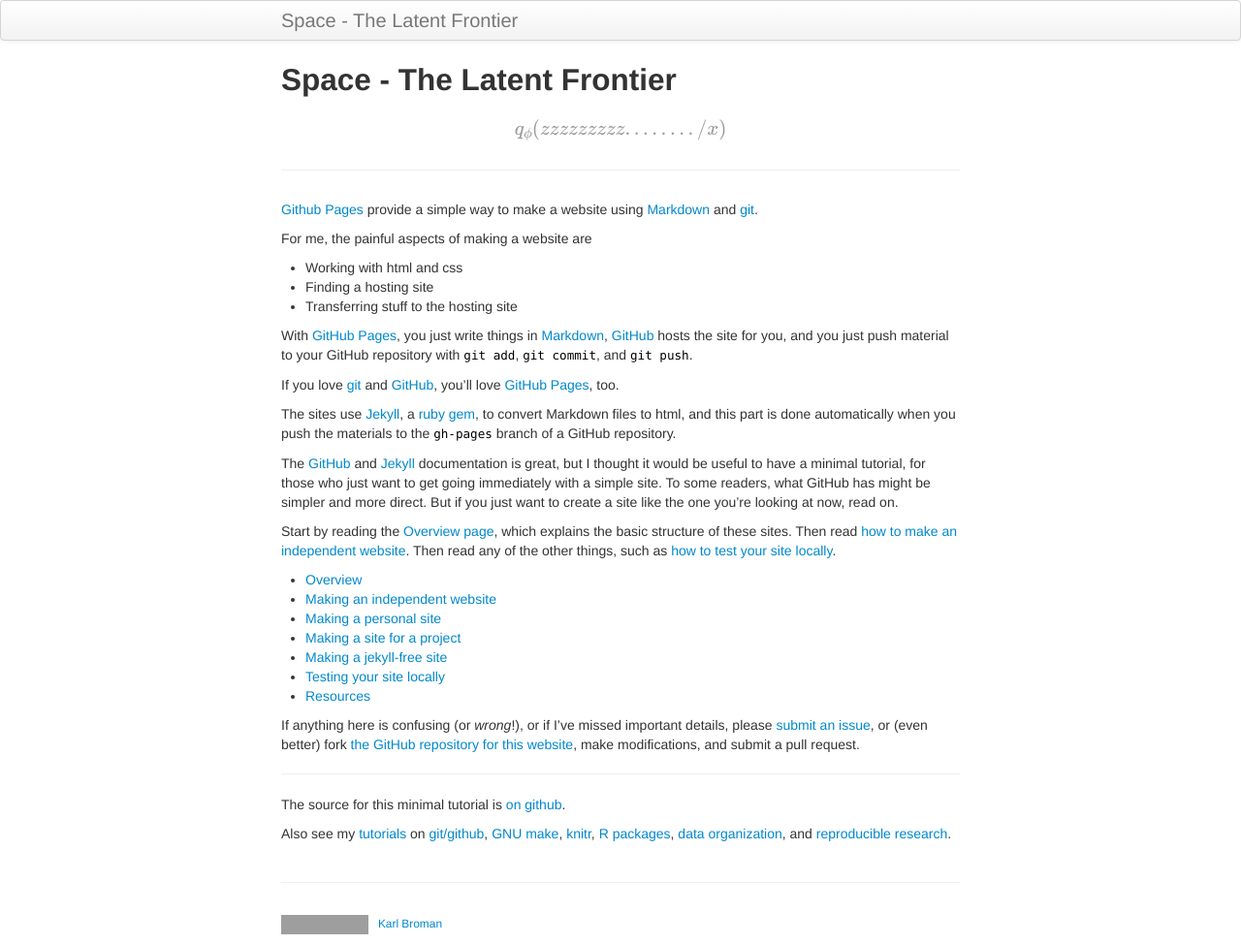
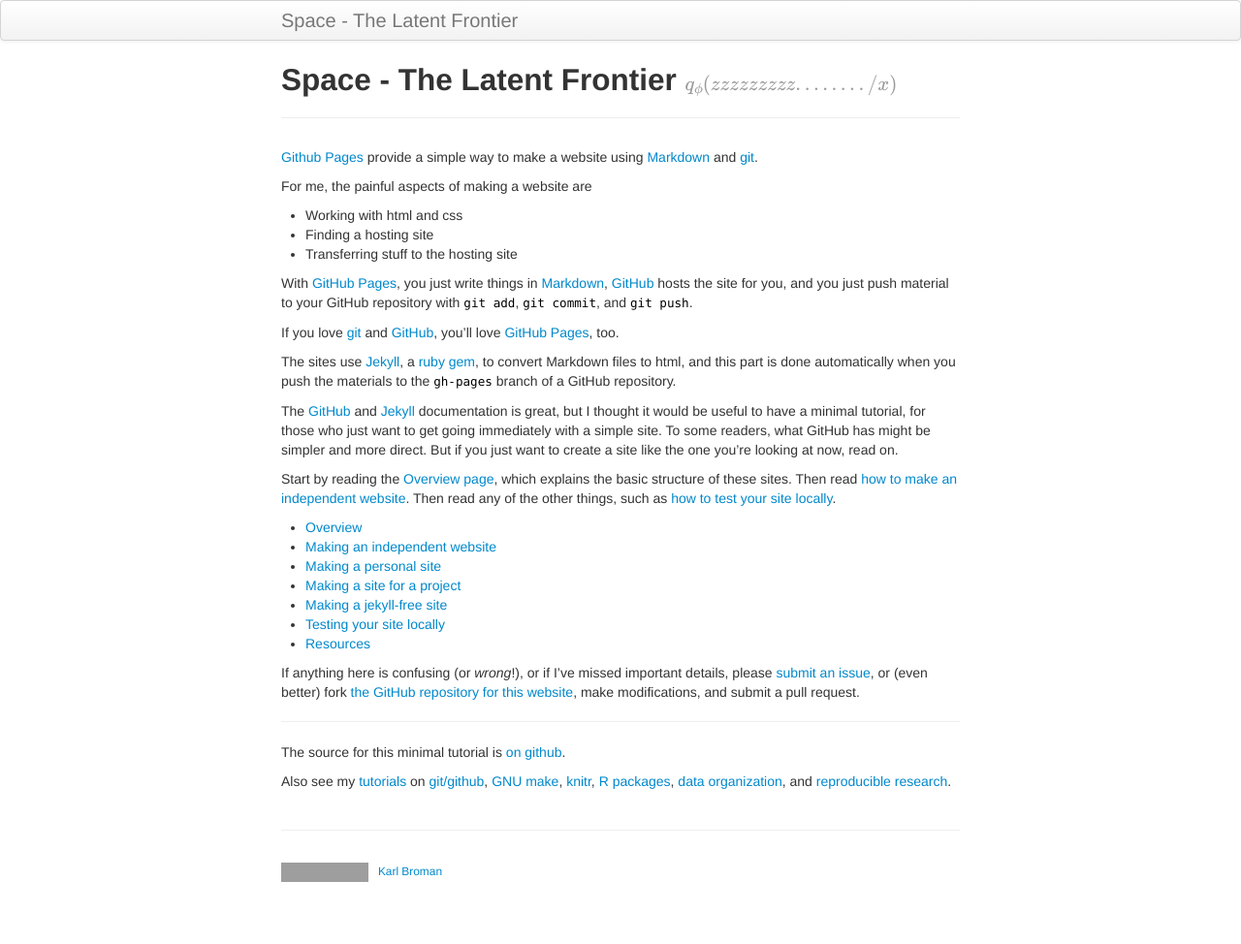
Before and after one commit to skt9/skt9.github.io, a Jekyll site: the page built from index.md, in a window 1280 px wide. Shown: the whole page at 97% size. Built offline with Jekyll 4.4.1, drawn with Linux system fonts in a browser that asks for light colours; formulas are drawn with MathJax 3; after the commit the page ends 920 px from its top, so only the background shows below that; grey boxes are pictures that could not be loaded.

```diff
--- a/index.md
+++ b/index.md
@@ -1,7 +1,7 @@
 ---
 layout: page
 title: Space - The Latent Frontier
-tagline: $$q_{\phi}(zzzzzzzzz......../x)$$
+tagline: $q_{\phi}(zzzzzzzzz......../x)$
 description: Minimal tutorial on making a simple website with GitHub Pages
 ---
 
```
